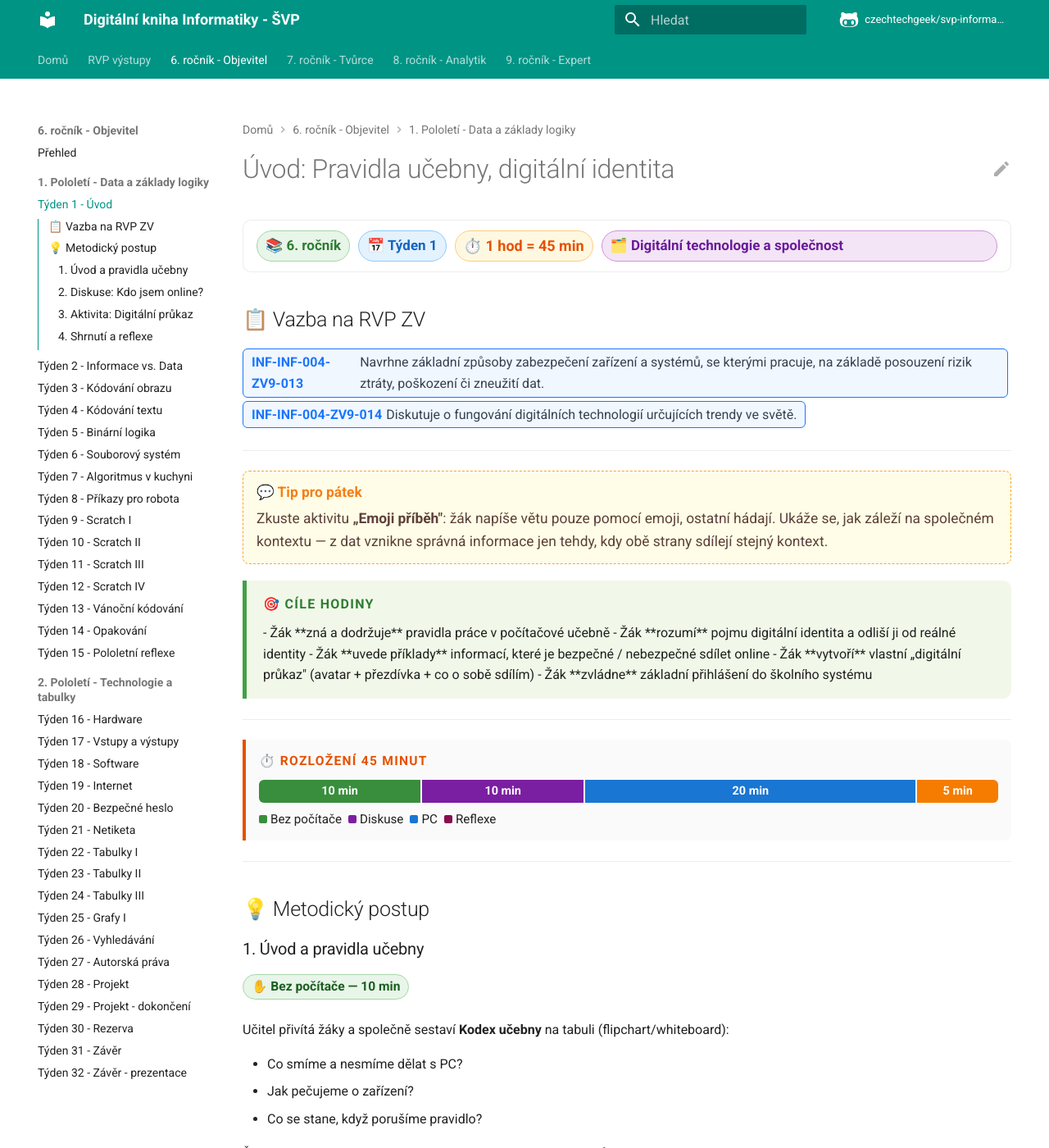
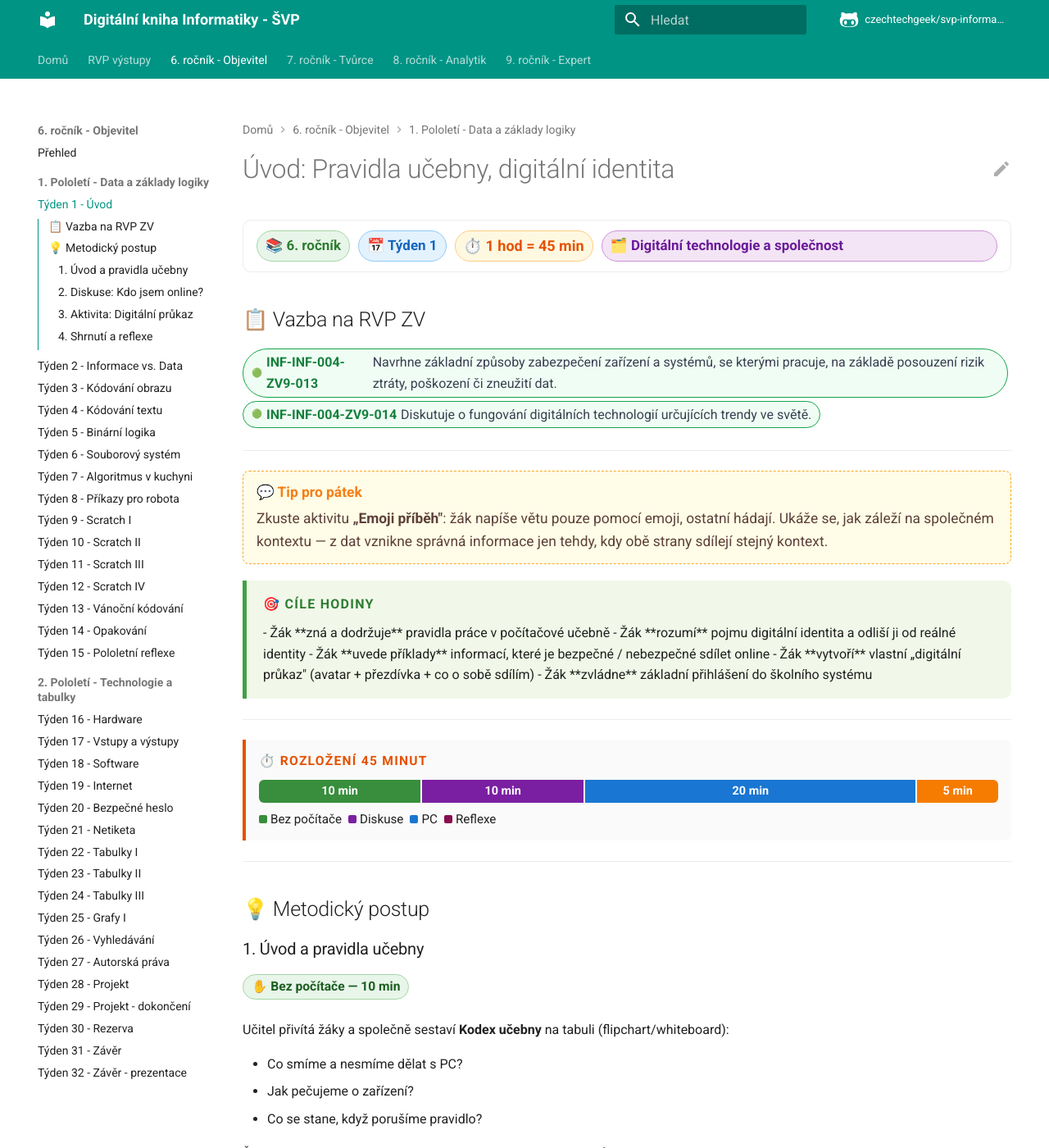
Before and after one commit to czechtechgeek/svp-informatika, an MkDocs documentation site: the page built from docs/6-rocnik/tyden-01.md, in a window 1280 px wide and 1400 px high. Shown: the whole window at 82% size. Built offline with MkDocs 1.6.1 and Material for MkDocs 9.7.7, drawn with Linux system fonts in a browser that asks for light colours; comment, search, counter and statistics services are not loaded.

Commit message:
style(rvp): změna vzhledu tagů na zelený pill
- border-radius: 9999px (plně zaoblená pill forma)
- barvy: zelená #f0fdf4 / #16a34a / #15803d místo modré
- přidán emoji indikátor 🟢 před kódem výstupu
- hover stav aktualizován na dcfce7 / #15803d

https://claude.ai/code/session_01XXDbmT4PrQ5sokYcbwvyQV

```diff
--- a/docs/stylesheets/extra.css
+++ b/docs/stylesheets/extra.css
@@ -239,22 +239,28 @@ a.rvp-tag-link {
   align-items: center;
   gap: 5px;
   padding: 3px 10px;
-  background-color: #f0f7ff;
-  border: 1px solid #1975FE;
-  border-radius: 6px;
+  background-color: #f0fdf4;
+  border: 1px solid #16a34a;
+  border-radius: 9999px;
   font-size: 0.8rem;
   vertical-align: middle;
   transition: background-color 0.15s, border-color 0.15s;
 }
 
+.rvp-tag::before {
+  content: "🟢";
+  font-size: 0.65em;
+  line-height: 1;
+}
+
 /* Hover efekt — zobrazí se jen pokud je tag v odkazu */
 a.rvp-tag-link:hover .rvp-tag {
-  background-color: #dbeafe;
-  border-color: #1558d6;
+  background-color: #dcfce7;
+  border-color: #15803d;
 }
 
 .rvp-tag .rvp-code {
-  color: #1975FE;
+  color: #15803d;
   font-weight: 600;
 }
 
```
